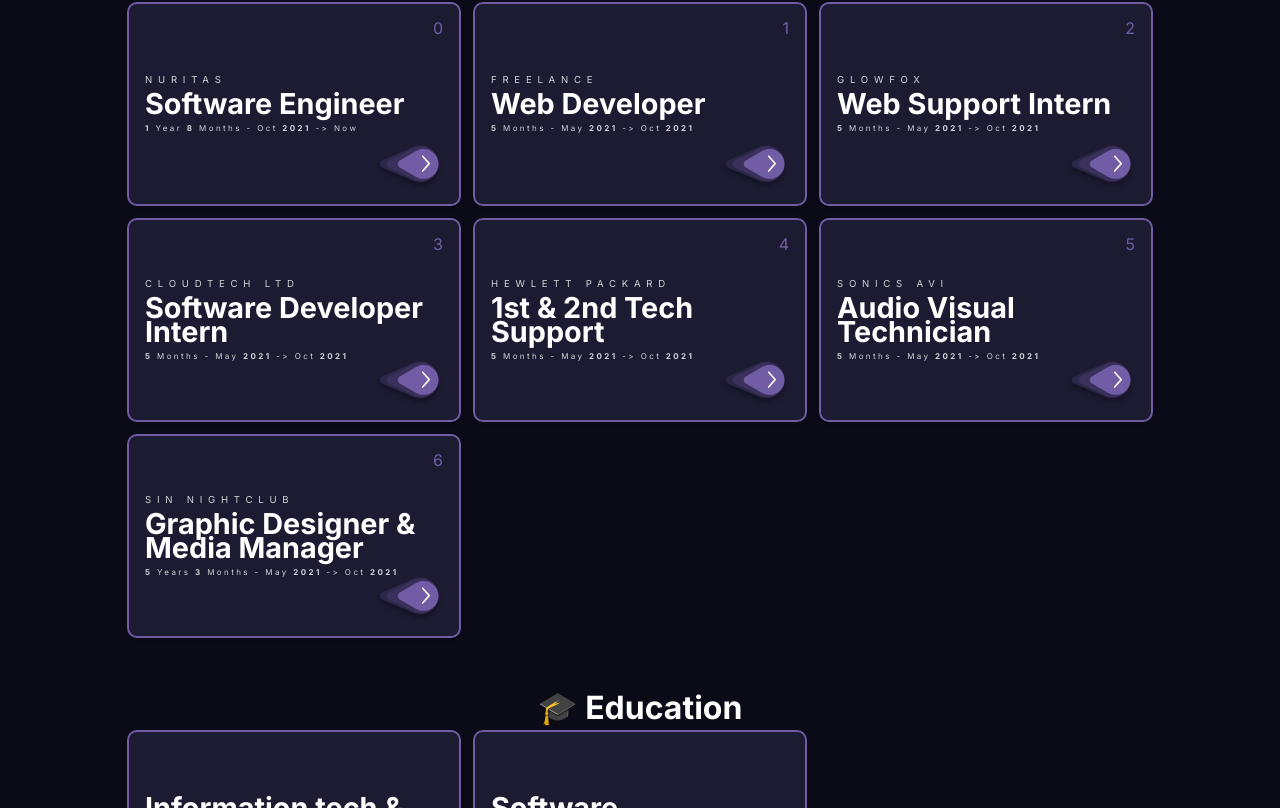
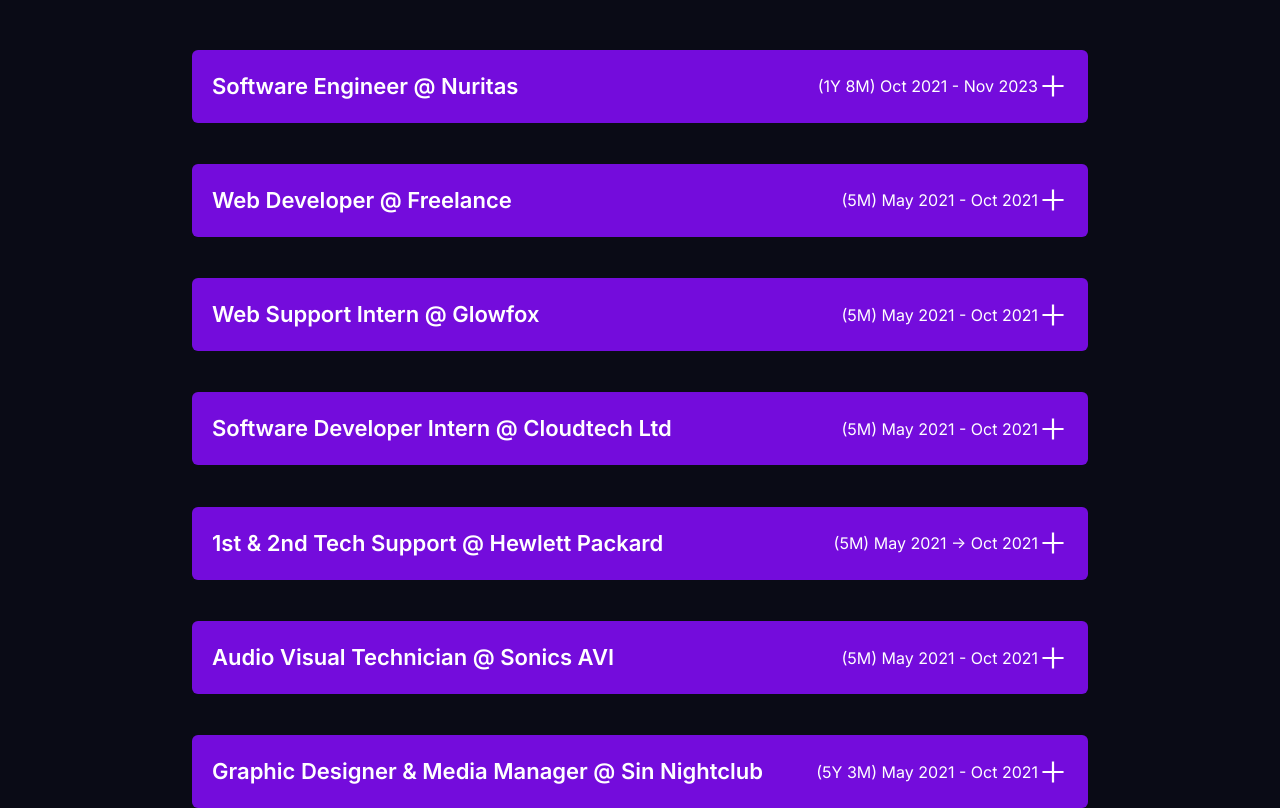
Before and after one commit to Liam-McKenna/liam-mckenna.github.io, a Next.js app: page / in a window 1280 px wide. Shown: the part 1492-2300 px from the top of the page. Built offline with nearby package versions, Linux system fonts and the light colour scheme.

Commit message:
added accordion for exp

```diff
--- a/package.json
+++ b/package.json
@@ -13,7 +13,9 @@
     "eslint-config-next": "13.4.4",
     "next": "^13.5.6",
     "react": "18.2.0",
+    "react-collapse": "^5.1.1",
     "react-dom": "18.2.0",
+    "react-icons": "^5.0.1",
     "styled-components": "^5.3.11"
   },
   "devDependencies": {
--- a/src/app/globals.css
+++ b/src/app/globals.css
@@ -1,6 +1,10 @@
 @tailwind base;
 @tailwind components;
 @tailwind utilities;
+
+.ReactCollapse--collapse {
+  transition: height 500ms;
+}
 
 :root {
   --max-width: 1100px;
@@ -13,30 +17,24 @@
   --background-start-rgb: 0, 0, 0;
   --background-end-rgb: 0, 0, 0;
 
-  --primary-glow: conic-gradient(
-    from 180deg at 50% 50%,
+  --primary-glow: conic-gradient(from 180deg at 50% 50%,
       #16abff33 0deg,
       #0885ff33 55deg,
       #54d6ff33 120deg,
       #0071ff33 160deg,
-    transparent 360deg
-  );
-  --secondary-glow: radial-gradient(
-    rgba(255, 255, 255, 1),
-    rgba(255, 255, 255, 0)
-  );
+      transparent 360deg);
+  --secondary-glow: radial-gradient(rgba(255, 255, 255, 1),
+      rgba(255, 255, 255, 0));
 
   --tile-start-rgb: 239, 245, 249;
   --tile-end-rgb: 228, 232, 233;
-  --tile-border: conic-gradient(
-    #00000080,
+  --tile-border: conic-gradient(#00000080,
       #00000040,
       #00000030,
       #00000020,
       #00000010,
       #00000010,
-    #00000080
-  );
+      #00000080);
 
   --callout-rgb: 238, 240, 241;
   --callout-border-rgb: 172, 175, 176;
@@ -62,7 +60,7 @@
 html,
 body {
   max-width: 100vw;
-  overflow-x: hidden;
+  /* overflow-x: hidden; */
   display: flex;
   justify-content: center;
   align-items: center;
@@ -83,7 +81,7 @@
   text-decoration: none;
 }
 
-@media (prefers-color-scheme: dark ) {
+@media (prefers-color-scheme: dark) {
   html {
     color-scheme: dark;
   }
--- a/src/app/page.js
+++ b/src/app/page.js
@@ -1,6 +1,4 @@
-import Image from "next/image";
 import styles from "./page.module.css";
-import Contact from "../components/sections/Contact";
 import Introduction from "../components/sections/Introduction";
 import SkillsAndTools from "../components/sections/SkillsAndTools";
 import Experience from "../components/sections/Experience";
--- /dev/null
+++ b/src/components/accordion/Accordion.js
@@ -0,0 +1,25 @@
+import React, { useState } from 'react'
+import AccordionItem from "./AccordionItem"
+
+
+const Accordion = ({ data }) => {
+
+    const [open, setOpen] = useState(false)
+
+    const toggle = (index) => {
+        if (open === index) {
+            return setOpen(false)
+        }
+        setOpen(index)
+    }
+
+    return (
+        <div className='h-screen grid place-items-center m-5 max-w-4xl'>
+            {data.map((item, index) => {
+                return <AccordionItem key={index} item={item} open={index === open} toggle={() => toggle(index)} />
+            })}
+        </div>
+    )
+}
+
+export default Accordion;
--- /dev/null
+++ b/src/components/accordion/AccordionItem.js
@@ -0,0 +1,28 @@
+import React from 'react'
+import { Collapse } from 'react-collapse'
+import { AiOutlineMinus, AiOutlinePlus } from "react-icons/ai"
+
+const AccordionItem = ({ open, toggle, item }) => {
+    return (
+        <div className='pt-[10px]'>
+
+            <div onClick={toggle} className=" bg-[#740CDC] rounded-md p-5 w-full flex justify-between items-center cursor-pointer">
+                <p className='text-[22px] font-semibold '>{item.title} @ {item.company}</p>
+                <div className='flex items-center'>
+                    <div className="">{item.time}</div>
+                    <div className='text-[30px]'>{open ? <AiOutlineMinus /> : <AiOutlinePlus />}</div>
+                </div>
+            </div>
+
+            <Collapse isOpened={open}>
+                <div className="bg-[#241D41] rounded-md mt-2 p-6 flex items-center">
+                    <p className=' flex-wrap '>{item.description}</p>
+                    <div className="w-[150px] min-w-[150px] h-[150px] rounded-full bg-gradient-to-r from-green-400 to-blue-500"></div>
+                </div>
+            </Collapse >
+
+        </div >
+    );
+}
+
+export default AccordionItem
--- a/src/components/sections/Experience.js
+++ b/src/components/sections/Experience.js
@@ -3,6 +3,7 @@
 import React, { useState, useEffect } from "react";
 import styles from "./experience.module.scss";
 import Card from "../card/Card";
+import Accordion from "../accordion/Accordion";
 
 export default function Experience() {
   const [openPopupIndex, setOpenPopupIndex] = useState(null);
@@ -34,49 +35,49 @@
     {
       title: "Software Engineer",
       company: "Nuritas",
-      time: "1 Year  8 Months  -  Oct 2021 -> Now",
+      time: "(1Y 8M) Oct 2021 - Nov 2023",
       description:
         "Developed and maintained an internal data warehouse and user interface Collaborated with Data Science teams to build APIs and logic functions Championed UI/UX design, improving and implementing new designs into React",
     },
     {
       title: "Web Developer",
       company: "Freelance",
-      time: " 5 Months  -  May 2021 -> Oct 2021",
+      time: "(5M) May 2021 - Oct 2021",
       description:
         "Working directly with Clients to design and develope full stack website aplications. Focus on the MERN stack with React frontend and Node/Express backend. Data bases focused on SQL or MongoDB. Designwork in photoshop and Figma",
     },
     {
       title: "Web Support Intern",
       company: "Glowfox",
-      time: " 5 Months  -  May 2021 -> Oct 2021",
+      time: "(5M) May 2021 - Oct 2021",
       description:
         "Worked Closely with B2B the integration of the Glofox Web plaform into the clients dedicated websites. First line of support of all web Developement quieres both internally and externally.",
     },
     {
       title: "Software Developer Intern",
       company: "Cloudtech Ltd",
-      time: " 5 Months  -  May 2021 -> Oct 2021",
+      time: "(5M) May 2021 - Oct 2021",
       description:
         "Custom Software Solutions. CRM Setup & Management. Native & Web development. Project Management & Documentation.",
     },
     {
       title: "1st & 2nd Tech Support",
       company: "Hewlett Packard",
-      time: " 5 Months  -  May 2021 -> Oct 2021",
+      time: "(5M) May 2021 -> Oct 2021",
       description:
         "Specialist IT support to first level agents. resolving major issues with clients software and hardware. Active Directory provisioning. Coaching & mentorship of peers. Control of Knowledge Base.",
     },
     {
       title: "Audio Visual Technician",
       company: "Sonics AVI",
-      time: " 5 Months  -  May 2021 -> Oct 2021",
+      time: "(5M) May 2021 - Oct 2021",
       description:
         "Provide IT support to engineers. First line of IT support to client. Building comms racks. Hardware install & setup. face to face client support. Cable crimping & running.",
     },
     {
       title: "Graphic Designer & Media Manager",
       company: "Sin Nightclub",
-      time: "5 Years 3 Months -  May 2021 -> Oct 2021",
+      time: "(5Y 3M) May 2021 - Oct 2021",
       description:
         "Full creative control of the company. Full Adobe Suite competence. Start-to-finish design projects. Budget setting and cash flow. Club and event creation. Promotion and marketing.",
     },
@@ -85,6 +86,8 @@
   return (
     <div id="experience" className={styles.sectionContainer}>
       <h1 className="flex justify-center">Experience</h1>
+
+      <Accordion data={jobs} />
       <div className={styles.cardContainer}>
         {jobs.map((job, i) => {
           return (
--- a/src/components/sections/experience.module.scss
+++ b/src/components/sections/experience.module.scss
@@ -1,6 +1,10 @@
-.sectionContainer{
+.sectionContainer {
   width: 100%;
+  display: flex;
+  flex-direction: column;
+  align-items: center;
 }
+
 .cardContainer {
   display: grid;
   grid-template-columns: repeat(auto-fill, 330px);
```
Also changed, not shown: 1 other file (tests, documents, lock files or other folders). Lines whose indentation alone changed are shown as unchanged.
